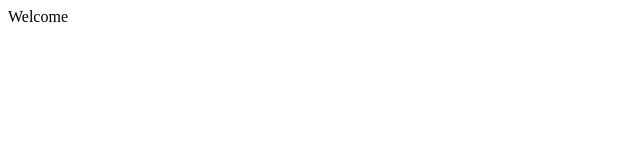
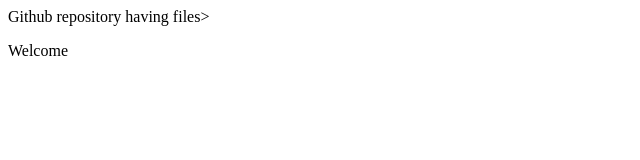
Before and after one commit to Shaziya-dev/Demo, a plain HTML site: page index.html in a window 1280 px wide. Shown: the whole page, without its empty margins (0-640 px from the left). Drawn offline with Linux system fonts and the light colour scheme.

Commit message:
added extra line

```diff
--- a/index.html
+++ b/index.html
@@ -1,2 +1,2 @@
-
+<p>Github repository having files></p>
 <p>Welcome</p>
```
